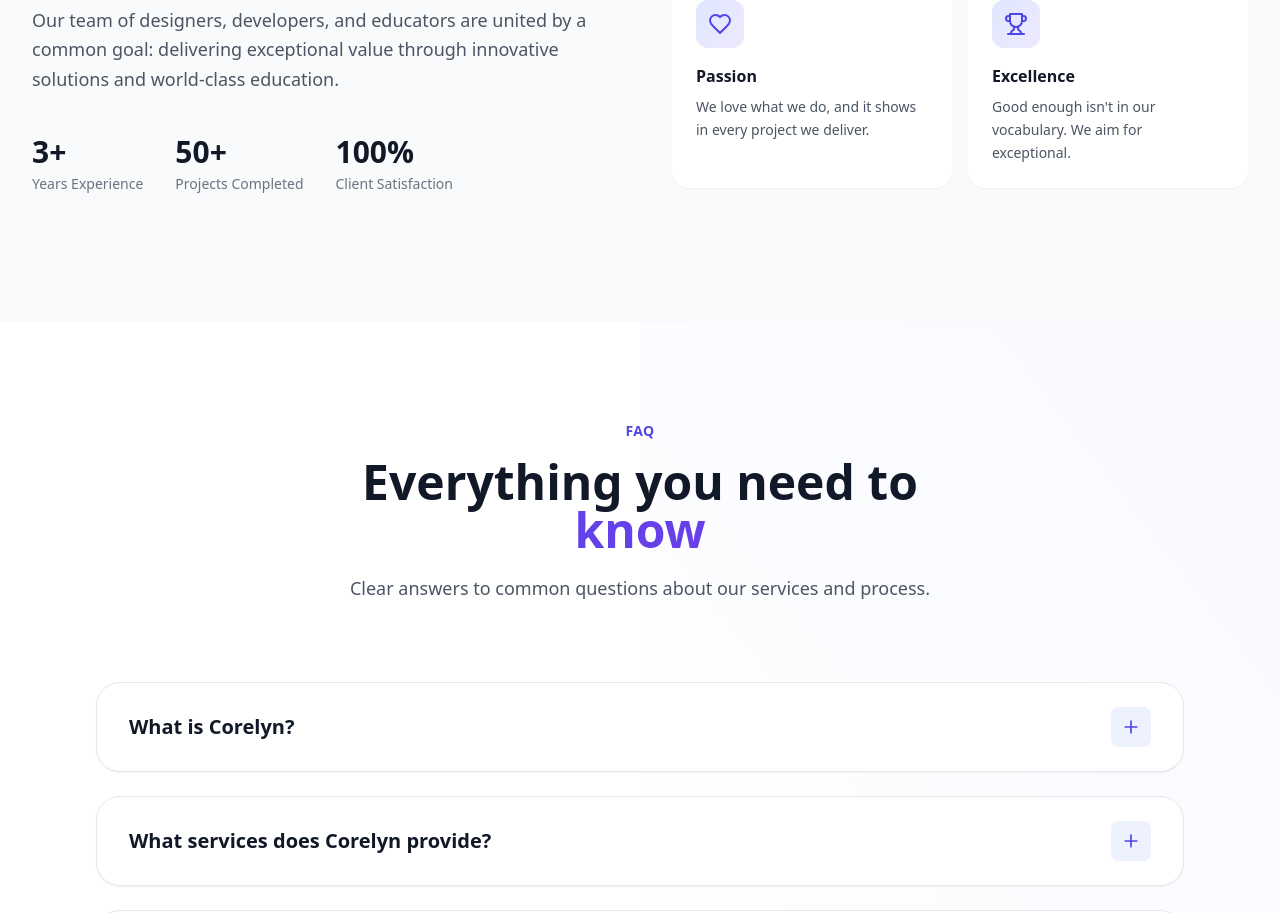
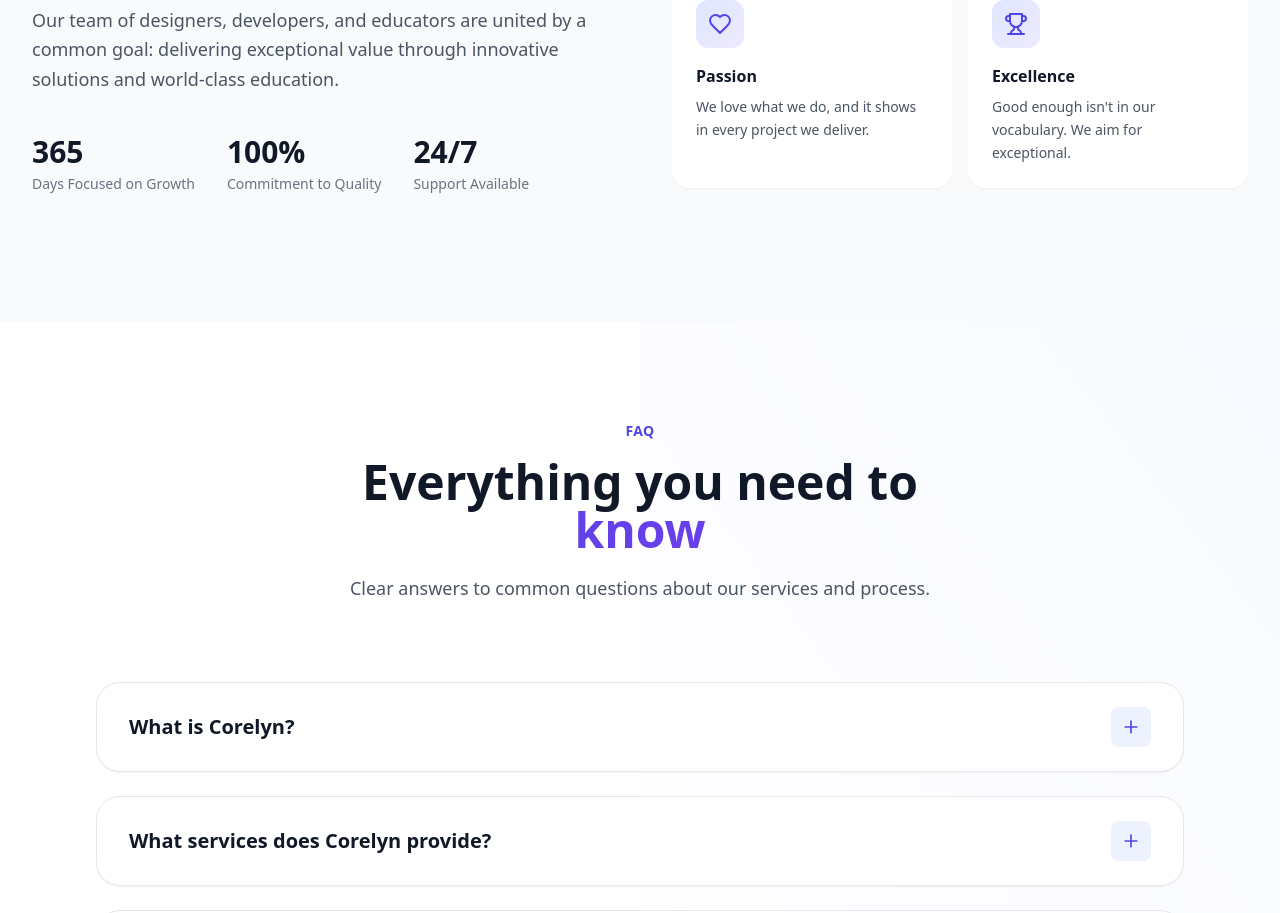
Before and after one commit to Aashra55/Corelyn, a Next.js app: page / in a window 1280 px wide. Shown: the part 3195-4108 px from the top of the page. Built offline with nearby package versions, Linux system fonts and the light colour scheme.

Commit message:
Update AboutSection.jsx

```diff
--- a/Components/landing/AboutSection.jsx
+++ b/Components/landing/AboutSection.jsx
@@ -58,9 +58,9 @@
 
             <div className="mt-10 flex flex-wrap gap-8">
               {[
-                { value: '3+', label: 'Years Experience' },
-                { value: '50+', label: 'Projects Completed' },
-                { value: '100%', label: 'Client Satisfaction' },
+              { value: '365', label: 'Days Focused on Growth' },
+              { value: '100%', label: 'Commitment to Quality' },
+              { value: '24/7', label: 'Support Available' },
               ].map((stat, index) => (
                 <div key={index}>
                   <div className="text-3xl font-bold text-gray-900">{stat.value}</div>
```
